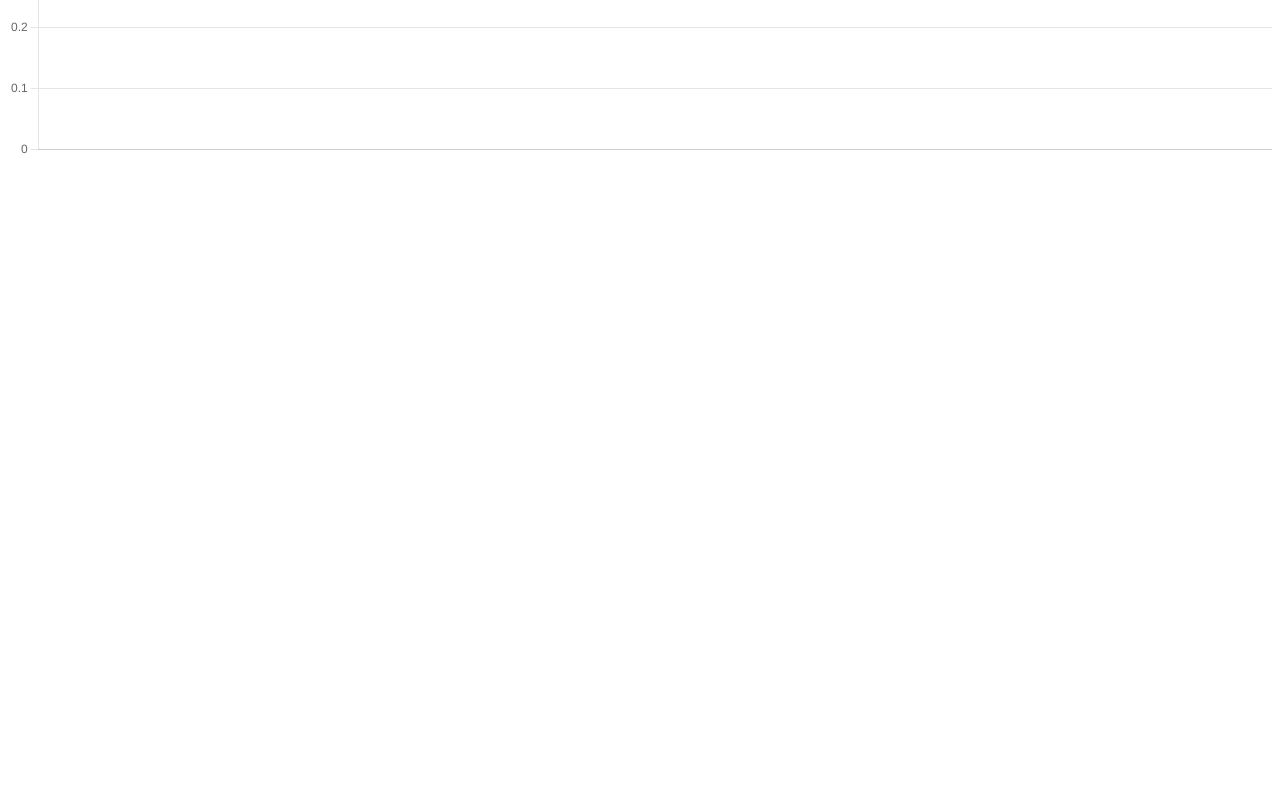
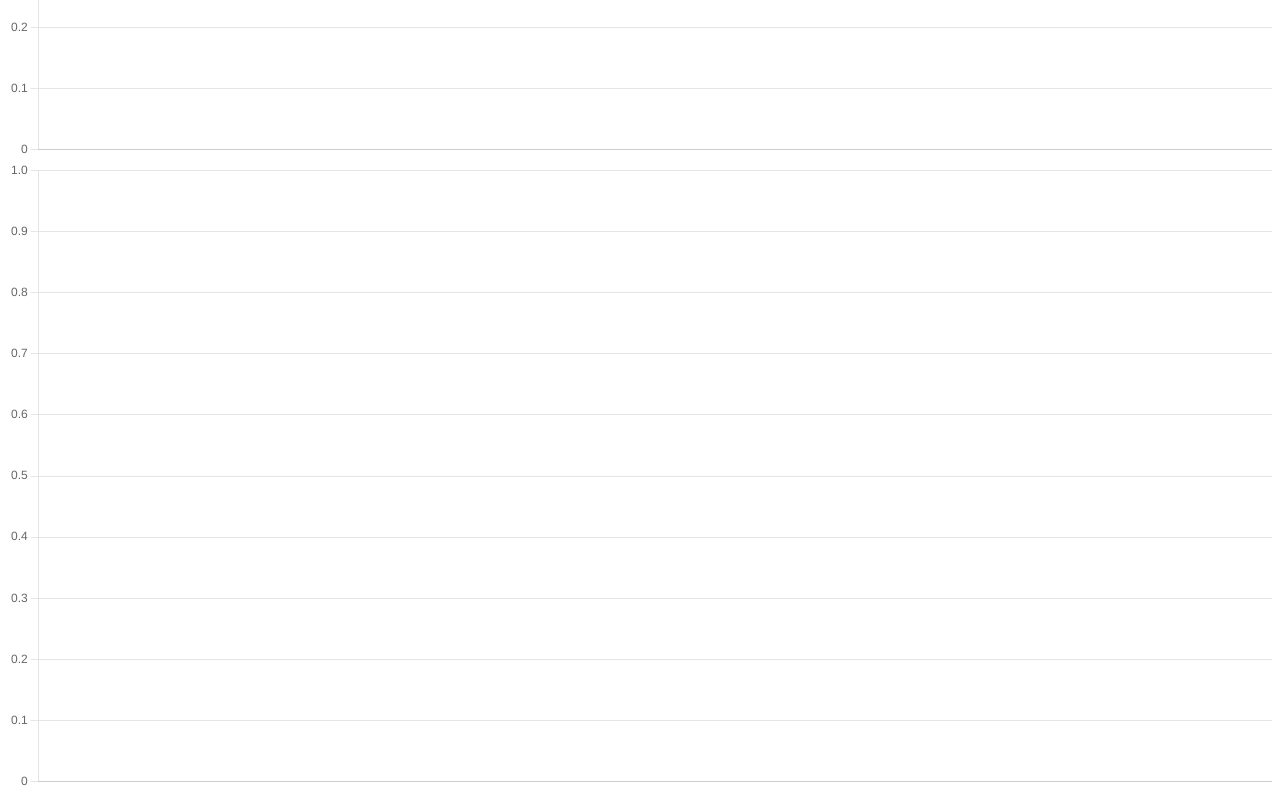
Before and after one commit to tomfletch/weight-tracker, a React (Create React App) app: page / in a window 1280 px wide. Shown: the part 570-1370 px from the top of the page. Before the commit the page ends 800 px from the top, so only its background shows below. Built offline with nearby package versions, Linux system fonts and the light colour scheme.

Commit message:
Create delta chart

```diff
--- a/src/App.tsx
+++ b/src/App.tsx
@@ -1,5 +1,6 @@
 import AddWeight from './components/AddWeight';
 import WeightChart from './components/WeightChart';
+import WeightDeltaChart from './components/WeightDeltaChart';
 import WeightHistory from './components/WeightHistory';
 import { WeightProvider } from './context/WeightContext';
 import './index.css';
@@ -12,6 +13,7 @@ function App() {
         <AddWeight />
         <WeightHistory />
         <WeightChart />
+        <WeightDeltaChart />
       </div>
     </WeightProvider>
   );
--- /dev/null
+++ b/src/components/WeightDeltaChart.tsx
@@ -0,0 +1,62 @@
+import { Line } from 'react-chartjs-2';
+import { Chart as ChartJS, registerables } from 'chart.js';
+import WeightContext from '../context/WeightContext';
+import { useContext } from 'react';
+
+ChartJS.register(...registerables);
+
+
+function getDateDiff(dateStr: string, days: number): string {
+  const date = new Date(dateStr);
+  date.setDate(date.getDate() + days);
+  return date.toISOString().split('T')[0];
+}
+
+function WeightDeltaChart() {
+  const { weightRecords } = useContext(WeightContext);
+
+  const deltaDates: string[] = [];
+  const deltaWeights: number[] = [];
+
+  for (const weightRecord of weightRecords) {
+    const prevWeekDate = getDateDiff(weightRecord.date, -7);
+    const prevWeekRecord = weightRecords.find((w) => w.date === prevWeekDate);
+
+    if (prevWeekRecord && weightRecord.lbs && prevWeekRecord.lbs) {
+      const delta = weightRecord.lbs - prevWeekRecord.lbs;
+      deltaDates.push(weightRecord.date);
+      deltaWeights.push(delta);
+    }
+  }
+
+  return (
+    <Line
+      data={{
+        labels: deltaDates,
+        datasets: [
+          {
+            label: 'Weight',
+            data: deltaWeights,
+            borderColor: 'rgb(0,200,255)',
+            borderWidth: 1,
+            backgroundColor: 'rgb(0,200,255)',
+          },
+        ],
+      }}
+      options={{
+        plugins: {
+          legend: {
+            display: false
+          }
+        },
+        scales: {
+          y: {
+            beginAtZero: true
+          }
+        }
+      }}
+    />
+  );
+}
+
+export default WeightDeltaChart;
```
